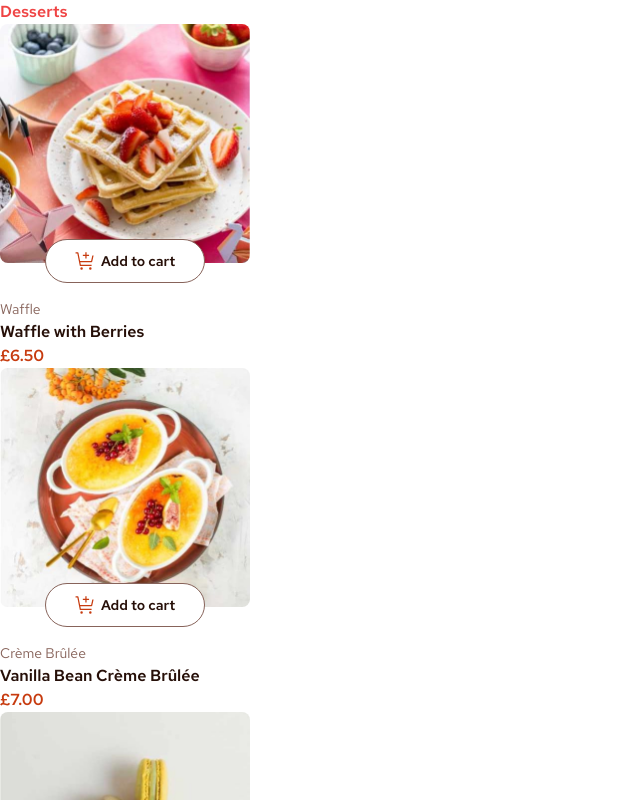
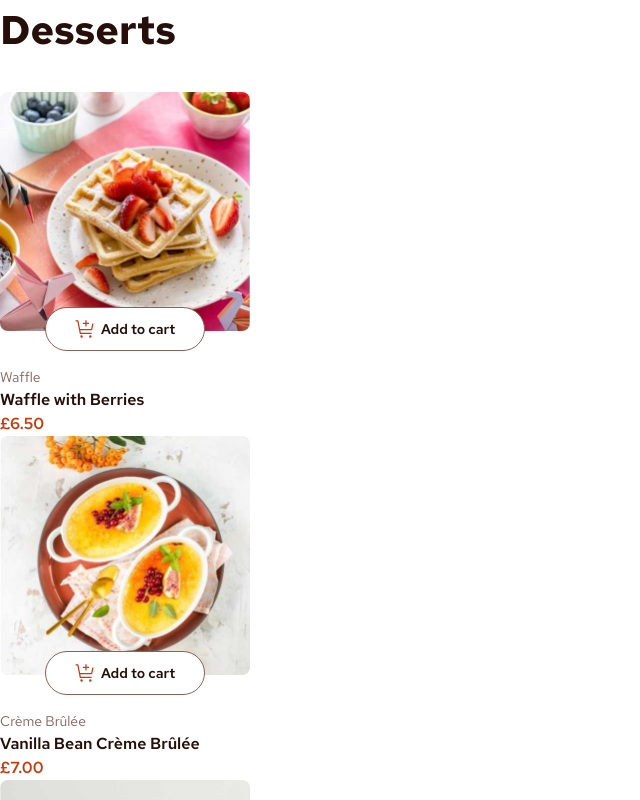
Before and after one commit to anetakasprzak/fm-product-list-cart, a React (Vite) app: page / in a window 1280 px wide. Shown: the top 800 px of the page, without its empty margins (0-640 px from the left). Built offline with nearby package versions, Linux system fonts and the light colour scheme.

Commit message:
heading styles

```diff
--- a/src/App.tsx
+++ b/src/App.tsx
@@ -5,7 +5,9 @@ import { fakeData } from "./data";
 function App() {
   return (
     <div>
-      <h1 className="text-red-500">Desserts</h1>
+      <h1 className="text-[#260F08] font-[700] text-[4rem] mb-[3.2rem]">
+        Desserts
+      </h1>
       <div>
         {fakeData?.map((item) => (
           <Card key={item.name} item={item} />
```
